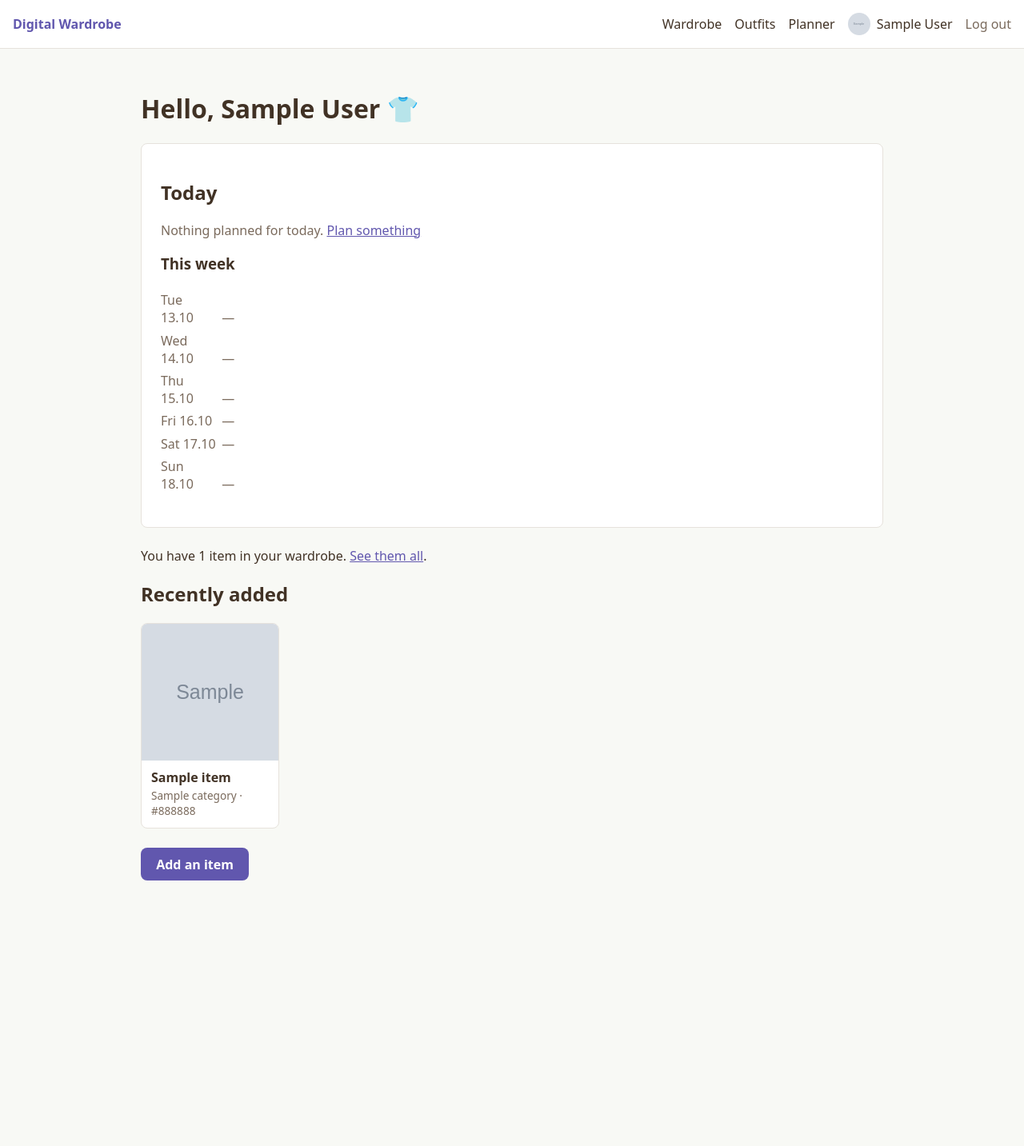
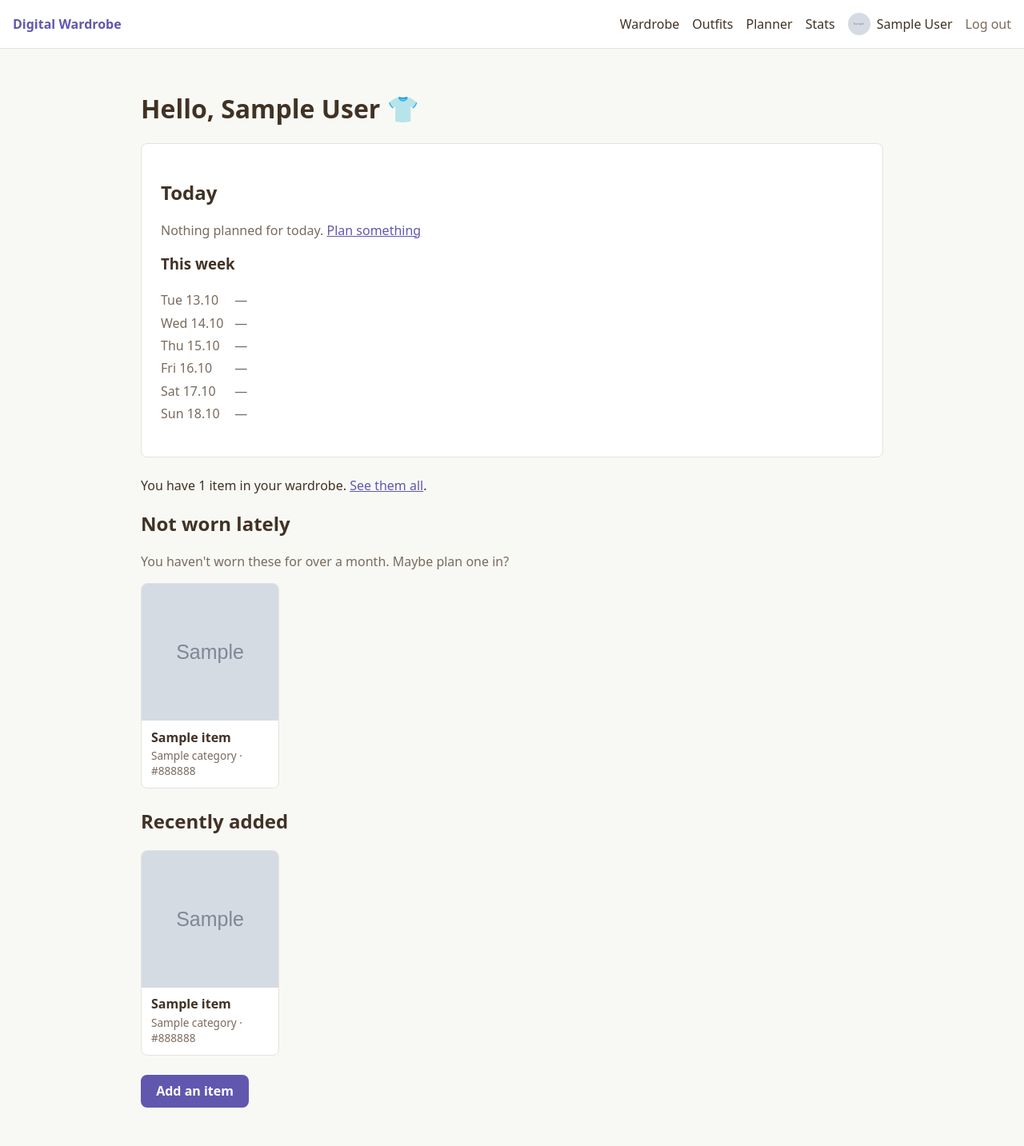
Before and after one commit to lyanks/DigitalWardrobe, a Flask app: page / in a window 1280 px wide. Shown: the whole page at 80% size. Before the commit the page ends 1101 px from the top, so only its background shows below. Run offline with Flask 3, Linux system fonts and the light colour scheme; a user stored in the database is signed in; tables that the repository leaves empty hold one stand-in row (values such as "Sample post"); grey boxes marked "Sample" are stand-in pictures.

Commit message:
Phase 5 (part 1): stats
- Stats page: item / wear / never-worn counts, color and category bar charts (HTML + CSS only)
- Most worn and least worn top 5, items not worn in 30 days, never-worn list (collapsible)
- Last worn date per item, computed from the planner (JOIN + MAX, no new column)
- Home page suggests clothes not worn lately; item page shows "last dd.mm.yyyy"
- services/stats.py keeps all counting in the database (GROUP BY, COUNT, SUM, MAX)
- Also: date-chip CSS and planner test that were missing from the Phase 4 commit
- 9 new tests (102 passing)

```diff
--- a/app/main/routes.py
+++ b/app/main/routes.py
@@ -4,19 +4,28 @@ from flask_login import current_user, login_required
 from app.extensions import db
 from app.models import Item
 from app.services.planner import coming_week
+from app.services.stats import not_worn_lately, wardrobe_stats
 
 bp = Blueprint("main", __name__)
 
 
 @bp.route("/")
 def index():
-    recent, total, week = [], 0, []
+    recent, total, week, forgotten = [], 0, [], []
     if current_user.is_authenticated:
         week = coming_week(current_user.id)
+        forgotten = not_worn_lately(current_user.id, limit=4)
         mine = db.select(Item).filter_by(user_id=current_user.id)
         recent = db.session.scalars(mine.order_by(Item.created_at.desc()).limit(4)).all()
         total = db.session.scalar(db.select(db.func.count()).select_from(mine.subquery()))
-    return render_template("index.html", title="Home", recent=recent, total=total, week=week)
+    return render_template("index.html", title="Home", recent=recent, total=total, week=week,
+                           forgotten=forgotten)
+
+
+@bp.route("/stats")
+@login_required
+def stats():
+    return render_template("stats.html", title="Stats", stats=wardrobe_stats(current_user.id))
 
 
 @bp.route("/uploads/<path:filename>")
--- /dev/null
+++ b/app/services/stats.py
@@ -0,0 +1,120 @@
+"""Numbers about your wardrobe, for the stats page and the home page.
+
+Every function takes a user id and asks the database to do the counting
+(GROUP BY, MAX, COUNT) instead of loading every row into Python.
+"""
+from datetime import date, timedelta
+
+from app.extensions import db
+from app.models import Category, Item, OutfitItem, ScheduledOutfit
+from app.wardrobe.choices import COLORS
+
+# "Not worn lately" means: last worn more than this many days ago.
+STALE_AFTER_DAYS = 30
+
+
+def last_worn_dates(user_id):
+    """{item_id: date it was last worn} for items worn at least once.
+
+    An item is "worn" on a day when an outfit containing it is marked worn
+    in the planner. In SQL:
+
+        SELECT outfit_item.item_id, MAX(scheduled_outfit.date)
+        FROM scheduled_outfit JOIN outfit_item ON same outfit
+        WHERE worn AND user_id = ?
+        GROUP BY outfit_item.item_id
+    """
+    rows = db.session.execute(
+        db.select(OutfitItem.item_id, db.func.max(ScheduledOutfit.date))
+        .join(ScheduledOutfit, ScheduledOutfit.outfit_id == OutfitItem.outfit_id)
+        .where(ScheduledOutfit.user_id == user_id, ScheduledOutfit.worn)
+        .group_by(OutfitItem.item_id)
+    )
+    return dict(rows.all())
+
+
+def last_worn_date(item):
+    """The last day this one item was worn, or None."""
+    return db.session.scalar(
+        db.select(db.func.max(ScheduledOutfit.date))
+        .join(OutfitItem, OutfitItem.outfit_id == ScheduledOutfit.outfit_id)
+        .where(OutfitItem.item_id == item.id, ScheduledOutfit.worn)
+    )
+
+
+def not_worn_lately(user_id, today=None, limit=None):
+    """Items you have worn before, but not in the last STALE_AFTER_DAYS days.
+
+    Oldest last-wear first: those are the ones you've forgotten longest.
+    Returns [(item, last_worn_date), ...].
+    """
+    today = today or date.today()
+    cutoff = today - timedelta(days=STALE_AFTER_DAYS)
+    last_worn = last_worn_dates(user_id)
+    stale_ids = [item_id for item_id, day in last_worn.items() if day < cutoff]
+    if not stale_ids:
+        return []
+    items = db.session.scalars(db.select(Item).where(Item.id.in_(stale_ids))).all()
+    pairs = sorted(((item, last_worn[item.id]) for item in items), key=lambda pair: pair[1])
+    return pairs[:limit] if limit else pairs
+
+
+def breakdown(rows):
+    """[(label, count), ...] -> [{"label", "count", "percent"}, ...], biggest first.
+
+    percent is relative to the biggest group, so the longest bar fills
+    the whole width and the others are drawn in proportion.
+    """
+    rows = sorted(rows, key=lambda row: (-row[1], row[0]))
+    biggest = rows[0][1] if rows else 0
+    return [
+        {"label": label, "count": count, "percent": round(count * 100 / biggest)}
+        for label, count in rows
+    ]
+
+
+def wardrobe_stats(user_id, today=None):
+    """Everything the stats page shows, in one dict."""
+    mine = db.select(Item).filter_by(user_id=user_id)
+
+    item_count = db.session.scalar(db.select(db.func.count()).select_from(mine.subquery()))
+    total_wears = db.session.scalar(
+        db.select(db.func.coalesce(db.func.sum(Item.times_worn), 0)).where(Item.user_id == user_id)
+    )
+    most_worn = db.session.scalars(
+        mine.where(Item.times_worn > 0).order_by(Item.times_worn.desc(), Item.name).limit(5)
+    ).all()
+    # The bottom 5, leaving out anything already in the top 5.
+    least_worn = db.session.scalars(
+        mine.where(Item.times_worn > 0, Item.id.not_in([i.id for i in most_worn]))
+        .order_by(Item.times_worn, Item.name).limit(5)
+    ).all()
+    never_worn = db.session.scalars(
+        mine.where(Item.times_worn == 0).order_by(Item.created_at)
+    ).all()
+
+    # GROUP BY: one row per color with how many items have it.
+    by_color = db.session.execute(
+        db.select(Item.color, db.func.count(Item.id)).where(Item.user_id == user_id).group_by(Item.color)
+    ).all()
+    by_category = db.session.execute(
+        db.select(Category.name, db.func.count(Item.id))
+        .join(Item.category).where(Item.user_id == user_id).group_by(Category.name)
+    ).all()
+
+    colors = breakdown(by_color)
+    for row in colors:
+        row["swatch"] = COLORS.get(row["label"], "")
+
+    return {
+        "item_count": item_count,
+        "total_wears": total_wears,
+        "never_worn_count": len(never_worn),
+        "most_worn": most_worn,
+        "least_worn": least_worn,
+        "never_worn": never_worn,
+        "not_worn_lately": not_worn_lately(user_id, today),
+        "by_color": colors,
+        "by_category": breakdown(by_category),
+        "stale_days": STALE_AFTER_DAYS,
+    }
--- a/app/static/css/main.css
+++ b/app/static/css/main.css
@@ -813,7 +839,8 @@ a {
 
 .week-day {
     display: inline-block;
-    width: 4.5rem;
+    width: 5.5rem;
+    white-space: nowrap;
     color: var(--color-muted);
 }
 
--- a/app/templates/base.html
+++ b/app/templates/base.html
@@ -18,6 +18,7 @@
         <a href="{{ url_for('wardrobe.index') }}">Wardrobe</a>
         <a href="{{ url_for('outfits.index') }}">Outfits</a>
         <a href="{{ url_for('planner.index') }}">Planner</a>
+        <a href="{{ url_for('main.stats') }}">Stats</a>
         <a href="{{ url_for('auth.profile') }}" class="nav-user">
           {% if current_user.avatar_path %}
             <img src="{{ url_for('main.uploaded_file', filename=current_user.avatar_path) }}"
--- a/app/templates/index.html
+++ b/app/templates/index.html
@@ -40,6 +40,15 @@
     {% if total %}
       <p>You have {{ total }} item{{ "s" if total != 1 }} in your wardrobe.
         <a href="{{ url_for('wardrobe.index') }}">See them all</a>.</p>
+      {# Clothes you used to wear but haven't for a while (services/stats.py). #}
+      {% if forgotten %}
+        <h2>Not worn lately</h2>
+        <p class="muted">You haven't worn these for over a month. Maybe plan one in?</p>
+        <div class="item-grid">
+          {% for item, last in forgotten %}{{ item_card(item) }}{% endfor %}
+        </div>
+      {% endif %}
+
       <h2>Recently added</h2>
       <div class="item-grid">
         {% for item in recent %}{{ item_card(item) }}{% endfor %}
--- a/app/templates/wardrobe/detail.html
+++ b/app/templates/wardrobe/detail.html
@@ -32,7 +32,11 @@
         {% if item.purchase_date %}
           <dt>Bought</dt><dd>{{ item.purchase_date | date }}</dd>
         {% endif %}
-        <dt>Worn</dt><dd>{{ item.times_worn }} time{{ "s" if item.times_worn != 1 }}</dd>
+        <dt>Worn</dt>
+        <dd>
+          {{ item.times_worn }} time{{ "s" if item.times_worn != 1 }}
+          {% if last_worn %}<span class="muted">· last {{ last_worn | date }}</span>{% endif %}
+        </dd>
       </dl>
       {% if item.notes %}<p class="notes">{{ item.notes }}</p>{% endif %}
 
--- a/app/wardrobe/routes.py
+++ b/app/wardrobe/routes.py
@@ -4,6 +4,7 @@ from flask_login import current_user, login_required
 from app.extensions import db
 from app.models import Category, Item
 from app.services.images import InvalidImageError, delete_image, save_image
+from app.services.stats import last_worn_date
 from app.wardrobe.choices import COLORS, SEASONS
 from app.wardrobe.forms import DeleteForm, ItemForm
 
@@ -188,6 +189,7 @@ def detail(item_id):
     item = get_own_item_or_404(item_id)
     return render_template(
         "wardrobe/detail.html", title=item.name, item=item, colors=COLORS,
+        last_worn=last_worn_date(item),
     )
 
 
```
Also changed, not shown: other parts of app/static/css/main.css (+119 -3 lines), app/templates/stats.html (added, +96 -0 lines), tests/test_planner.py (+11 -4 lines), tests/test_stats.py (added, +138 -0 lines).
